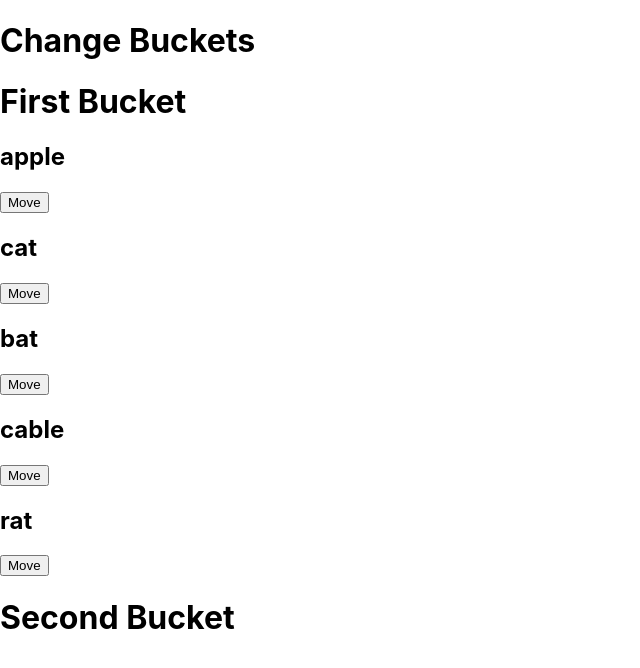
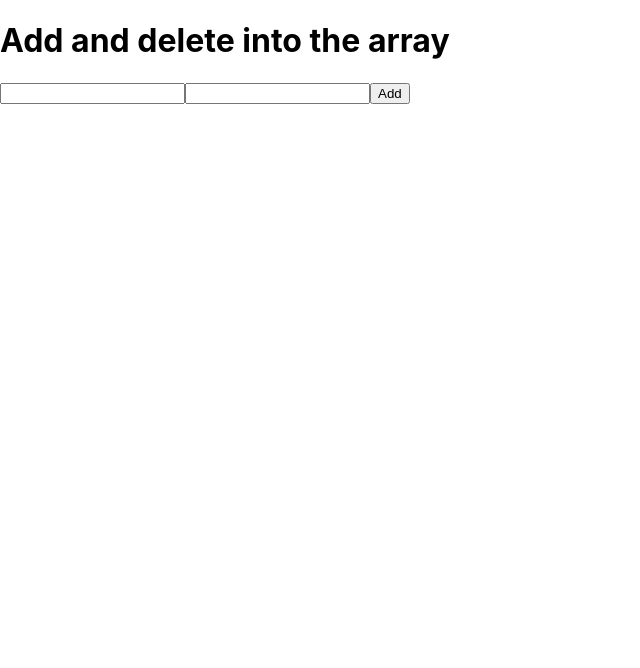
Before and after one commit to aniket2727/typescriptreact, a React (Create React App) app in the folder my-app/: page / in a window 1280 px wide. Shown: the top 668 px of the page, without its empty margins (0-640 px from the left). Built offline with nearby package versions, Linux system fonts and the light colour scheme.

Commit message:
add code

```diff
--- a/my-app/src/App.tsx
+++ b/my-app/src/App.tsx
@@ -4,10 +4,11 @@ import Code1 from './compoent/Code1';
 import Code2 from './compoent/Code2';
 import Code3 from './compoent/Code3';
 import Code4 from './compoent/Code4';
+import Code6 from './compoent/Code6';
 function App() {
   return (
     <div className="App">
-      <Code4/>
+      <Code6/>
     </div>
   );
 }
--- /dev/null
+++ b/my-app/src/compoent/Code6.tsx
@@ -0,0 +1,51 @@
+
+
+// add and delete into the aray of objet
+
+
+import { useState } from "react";
+type person={
+    name:string,
+    age:number
+}
+const Code6=()=>{
+    const[data,setdata]=useState<person[]>([]);
+    const[name,setname]=useState<string>('');
+    const[age,setage]=useState<string | number>('');
+
+    const handleAddData=():void=>{
+             setdata((prev) => [...prev, { name, age: Number(age) }]);
+             setname('');
+             setage('')
+    }
+
+    const handleRemovedata=(name:string):void=>{
+          const filterdata=data.filter(item=>item.name!==name);
+          setdata(filterdata)
+    }
+    return(
+        <div>
+            <h1>Add and delete into the array</h1>
+            <input value={name} onChange={(e)=>setname(e.target.value)}/>
+            <input  value={age} onChange={(e)=>setage(e.target.value)}/>
+            <button onClick={()=>handleAddData()}>Add</button>
+            {
+                data &&<div>
+                       {
+                           data.map((item,index)=>(
+                            <div key={index}   style={{display:'flex', alignItems:'center',justifyContent:'center'}}>
+                                 <h1>{item.name}</h1>
+                                 <h1>{item.age}</h1>
+                                 <button onClick={()=>handleRemovedata(item.name)}>delete</button>
+                            </div>
+                           ))
+                       }
+                    </div>
+            }
+
+        </div>
+    )
+}
+
+
+export default Code6;
```
